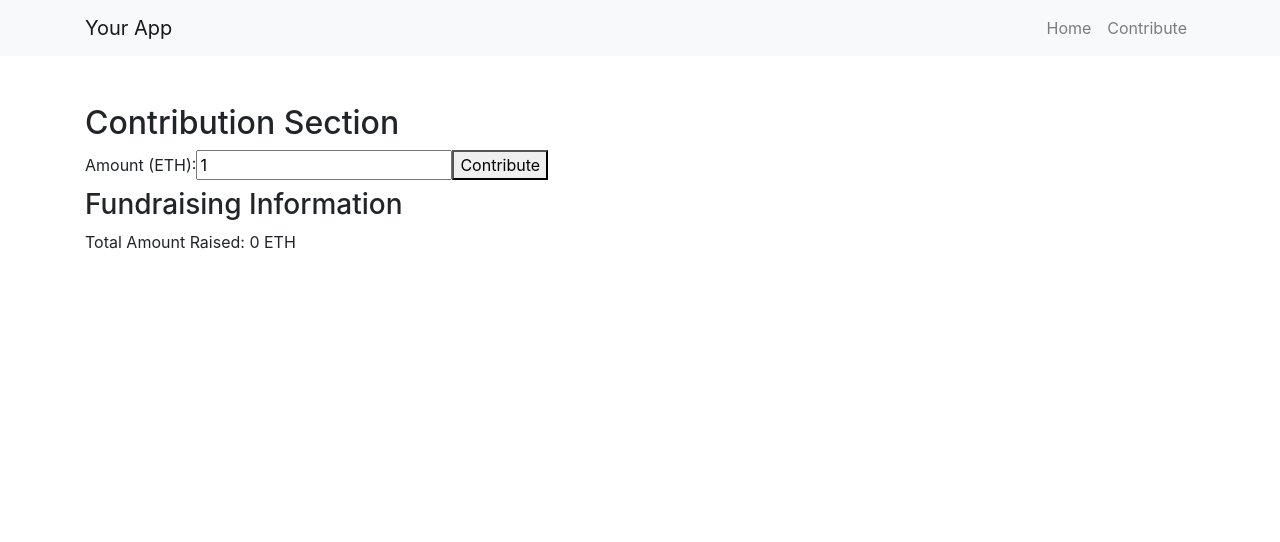
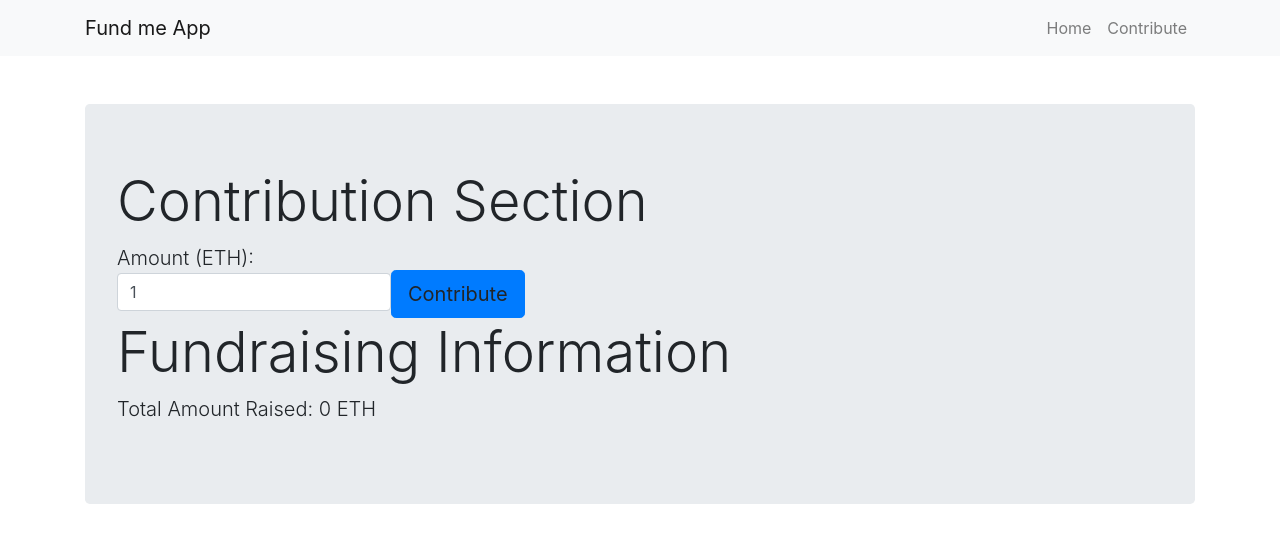
Before and after one commit to testingrelampago/scriptcrypto, a React (Create React App) app: page /contribute in a window 1280 px wide. Shown: the top 542 px of the page. Built offline with nearby package versions, Linux system fonts and the light colour scheme.

Commit message:
Add changes in Readme and UI bootstrap fixing

```diff
--- a/src/App.js
+++ b/src/App.js
@@ -11,7 +11,7 @@ function App() {
         <nav className="navbar navbar-expand-lg navbar-light bg-light">
           <div className="container">
             <Link className="navbar-brand" to="/">
-              Your App
+              Fund me App
             </Link>
             <button
               className="navbar-toggler"
--- a/src/components/ContributionSection.js
+++ b/src/components/ContributionSection.js
@@ -78,21 +78,23 @@ const ContributionSection = () => {
 
   return (
     <div className="container mt-5">
-      <h2>Contribution Section</h2>
-      <label>
+      <div className="jumbotron">
+        <h2 className="display-4">Contribution Section</h2>
+          <label className="lead">
           Amount (ETH):
-        <input
+          <input class="form-control"
             type="number"
             value={contributionAmount}
             onChange={(e) => setContributionAmount(e.target.value)}
           />
         </label>
-      <button onClick={handleContribution}>Contribute</button>
+        <a class="btn btn-primary btn-lg" onClick={handleContribution} role="button">Contribute</a>
 
         {/* Mostrar información actualizada del contrato */}
         <div>
-        <h3>Fundraising Information</h3>
-        <p>Total Amount Raised: {totalAmountRaised} ETH</p>
+          <h3 className="display-4">Fundraising Information</h3>
+          <p className="lead">Total Amount Raised: {totalAmountRaised} ETH</p>
+        </div>
       </div>
     </div>
   );
```
Also changed, not shown: 1 other file (tests, documents, lock files or other folders). Lines whose indentation alone changed are shown as unchanged.
